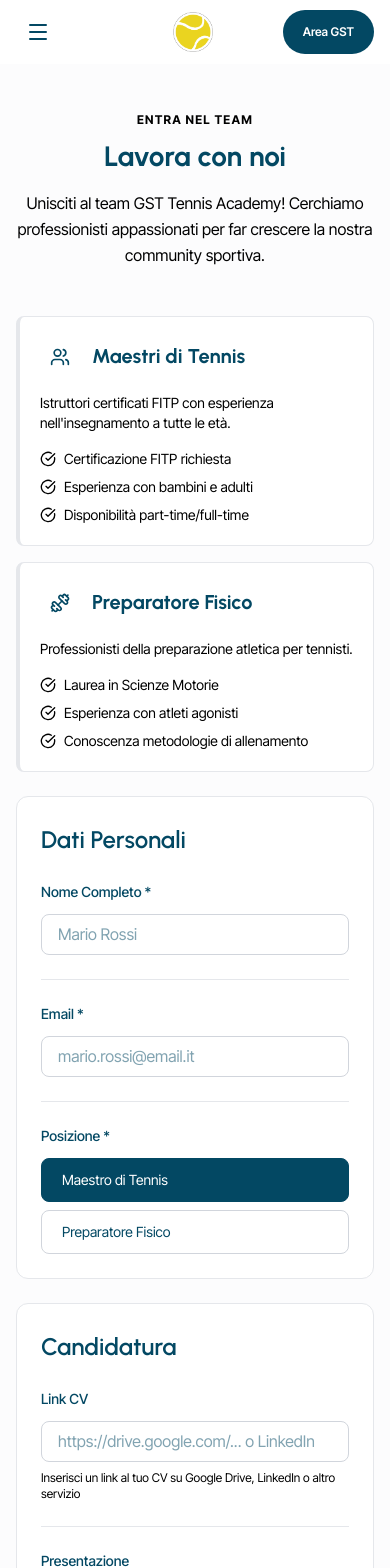
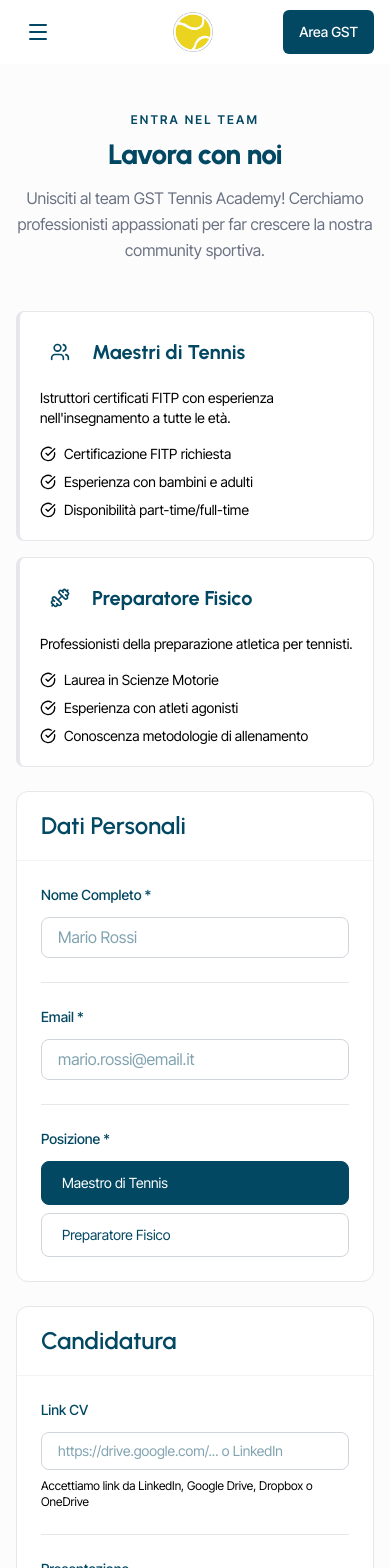
Before and after one commit to Giovo8/gst-tennis-academy, a Next.js app: page /lavora-con-noi in a window 390 px wide. Shown: the top 1568 px of the page. Built offline with nearby package versions, Linux system fonts and the light colour scheme; no server answers.

Commit message:
UI: stile titoli pubblici, bottoni, validazione CV lavora-con-noi

```diff
--- a/src/app/lavora-con-noi/page.tsx
+++ b/src/app/lavora-con-noi/page.tsx
@@ -6,6 +6,30 @@ import { Loader2, Send, Dumbbell, Users, CheckCircle, AlertCircle } from "lucide
 import PublicNavbar from "@/components/layout/PublicNavbar";
 
 type RoleOption = "maestro" | "preparatore";
+
+const ALLOWED_CV_DOMAINS = [
+  "linkedin.com",
+  "drive.google.com",
+  "docs.google.com",
+  "dropbox.com",
+  "onedrive.live.com",
+  "1drv.ms",
+  "github.com",
+];
+
+function validateCvUrl(url: string): string | null {
+  if (!url) return null;
+  try {
+    const parsed = new URL(url);
+    if (parsed.protocol !== "https:") return "Il link deve usare HTTPS.";
+    const hostname = parsed.hostname.replace(/^www\./, "");
+    const allowed = ALLOWED_CV_DOMAINS.some((d) => hostname === d || hostname.endsWith("." + d));
+    if (!allowed) return "Dominio non consentito. Usa LinkedIn, Google Drive, Dropbox o OneDrive.";
+    return null;
+  } catch {
+    return "Inserisci un URL valido (es. https://...)";
+  }
+}
 
 export default function WorkWithUsPage() {
   const [fullName, setFullName] = useState("");
@@ -16,11 +40,21 @@ export default function WorkWithUsPage() {
   const [loading, setLoading] = useState(false);
   const [success, setSuccess] = useState<string | null>(null);
   const [error, setError] = useState<string | null>(null);
+  const [cvUrlError, setCvUrlError] = useState<string | null>(null);
 
   const handleSubmit = async (e: FormEvent<HTMLFormElement>) => {
     e.preventDefault();
     setError(null);
     setSuccess(null);
+    setCvUrlError(null);
+
+    const cvErr = validateCvUrl(cvUrl);
+    if (cvErr) {
+      setCvUrlError(cvErr);
+      setLoading(false);
+      return;
+    }
+
     setLoading(true);
 
     const { error: insertError } = await supabase.from("recruitment_applications").insert({
@@ -53,14 +87,14 @@ export default function WorkWithUsPage() {
 
       <main className="max-w-5xl mx-auto px-4 sm:px-6 lg:px-8 py-12 sm:py-16">
         {/* Header */}
-        <div className="text-center mb-12 sm:mb-16">
-          <p className="text-xs sm:text-sm font-bold uppercase tracking-widest text-secondary/60 mb-3">
+        <div className="text-center mb-12 sm:mb-16 flex flex-col items-center">
+          <p className="text-xs font-semibold uppercase tracking-[0.18em] mb-3 text-secondary">
             Entra nel Team
           </p>
-          <h1 className="text-3xl sm:text-4xl md:text-5xl font-bold text-secondary mb-4">
+          <h1 className="text-4xl sm:text-5xl md:text-6xl font-extrabold mb-4 text-secondary leading-[1.05] tracking-tight">
             Lavora con noi
           </h1>
-          <p className="text-base sm:text-lg text-secondary/80 max-w-3xl mx-auto leading-relaxed">
+          <p className="text-base sm:text-lg text-gray-500 max-w-2xl leading-relaxed">
             Unisciti al team GST Tennis Academy! Cerchiamo professionisti appassionati
             per far crescere la nostra community sportiva.
           </p>
@@ -145,11 +179,11 @@ export default function WorkWithUsPage() {
         {/* Form Candidatura - stile admin users/new */}
         <form onSubmit={handleSubmit} className="space-y-6">
           {/* Dati Personali */}
-          <div className="bg-white border border-gray-200 rounded-xl p-6">
-            <div className="mb-6">
-              <h2 className="text-lg font-semibold text-secondary">Dati Personali</h2>
+          <div className="bg-white border border-gray-200 rounded-xl overflow-hidden">
+            <div className="px-6 py-4 border-b border-gray-100 bg-gradient-to-r from-secondary/5 to-transparent">
+              <h2 className="text-base sm:text-lg font-semibold text-secondary">Dati Personali</h2>
             </div>
-
+            <div className="p-6">
             <div className="space-y-0">
               {/* Nome Completo */}
               <div className="flex flex-col sm:flex-row sm:items-start gap-3 sm:gap-8 pb-6 border-b border-gray-200">
@@ -218,14 +252,15 @@ export default function WorkWithUsPage() {
                 </div>
               </div>
             </div>
+            </div>
           </div>
 
           {/* Candidatura */}
-          <div className="bg-white border border-gray-200 rounded-xl p-6">
-            <div className="mb-6">
-              <h2 className="text-lg font-semibold text-secondary">Candidatura</h2>
+          <div className="bg-white border border-gray-200 rounded-xl overflow-hidden">
+            <div className="px-6 py-4 border-b border-gray-100 bg-gradient-to-r from-secondary/5 to-transparent">
+              <h2 className="text-base sm:text-lg font-semibold text-secondary">Candidatura</h2>
             </div>
-
+            <div className="p-6">
             <div className="space-y-0">
               {/* Link CV */}
               <div className="flex flex-col sm:flex-row sm:items-start gap-3 sm:gap-8 pb-6 border-b border-gray-200">
@@ -234,15 +269,21 @@ export default function WorkWithUsPage() {
                 </label>
                 <div className="flex-1">
                   <input
-                    type="text"
+                    type="url"
                     value={cvUrl}
-                    onChange={(e) => setCvUrl(e.target.value)}
-                    className="w-full px-4 py-2 text-sm rounded-lg border border-gray-300 bg-white text-secondary placeholder:text-secondary/40 focus:outline-none focus:ring-2 focus:ring-secondary/30 focus:border-secondary/50"
+                    onChange={(e) => { setCvUrl(e.target.value); setCvUrlError(null); }}
+                    className={`w-full px-4 py-2 text-sm rounded-lg border bg-white text-secondary placeholder:text-secondary/40 focus:outline-none focus:ring-2 focus:ring-secondary/30 focus:border-secondary/50 ${
+                      cvUrlError ? "border-red-400" : "border-gray-300"
+                    }`}
                     placeholder="https://drive.google.com/... o LinkedIn"
                   />
-                  <p className="text-xs text-secondary/50 mt-2">
-                    Inserisci un link al tuo CV su Google Drive, LinkedIn o altro servizio
-                  </p>
+                  {cvUrlError ? (
+                    <p className="text-xs text-red-500 mt-2">{cvUrlError}</p>
+                  ) : (
+                    <p className="text-xs text-secondary/50 mt-2">
+                      Accettiamo link da LinkedIn, Google Drive, Dropbox o OneDrive
+                    </p>
+                  )}
                 </div>
               </div>
 
@@ -261,6 +302,7 @@ export default function WorkWithUsPage() {
                   />
                 </div>
               </div>
+            </div>
             </div>
           </div>
 
--- a/src/components/landing/ImageWithTextSection.tsx
+++ b/src/components/landing/ImageWithTextSection.tsx
@@ -16,9 +16,9 @@ export default function ImageWithTextSection() {
         style={{ background: "linear-gradient(90deg, rgba(0,0,0,.75) 0%, rgba(0,0,0,.45) 60%, rgba(0,0,0,.15) 100%)" }}
       />
 
-      {/* Content — left aligned */}
+      {/* Content — centered */}
       <div className="relative z-10 h-full flex items-center">
-        <div className="max-w-7xl mx-auto w-full px-6 sm:px-8 lg:px-12" style={{ textShadow: '0 2px 12px rgba(0,0,0,0.6)' }}>
+        <div className="max-w-7xl mx-auto w-full px-6 sm:px-8 lg:px-12 text-center flex flex-col items-center" style={{ textShadow: '0 2px 12px rgba(0,0,0,0.6)' }}>
           <p className="text-xs font-semibold uppercase tracking-[0.18em] mb-3 text-white">
             Benvenuto
           </p>
--- a/src/components/landing/NewsSection.tsx
+++ b/src/components/landing/NewsSection.tsx
@@ -111,7 +111,7 @@ export default function NewsSection() {
     <section id="news" className="py-20 sm:py-24 md:py-28 bg-gray-50">
       <div className="max-w-7xl mx-auto px-4 sm:px-6 lg:px-8">
         {/* Header */}
-        <div className="mb-14 sm:mb-16">
+        <div className="mb-14 sm:mb-16 text-center flex flex-col items-center">
           <p className="text-xs font-semibold uppercase tracking-[0.18em] mb-3 text-secondary">
             Aggiornamenti
           </p>
--- a/src/components/landing/ServicesSection.tsx
+++ b/src/components/landing/ServicesSection.tsx
@@ -4,12 +4,12 @@ export default function ServicesSection() {
   return (
     <section className="bg-white py-20 sm:py-24 md:py-28">
       <div className="max-w-7xl mx-auto px-4 sm:px-6 lg:px-8">
-        <div className="mb-14 sm:mb-16">
+        <div className="mb-14 sm:mb-16 text-center flex flex-col items-center">
           <p className="text-xs font-semibold uppercase tracking-[0.18em] mb-3 text-secondary">
             Cosa offriamo
           </p>
           <h2 className="text-4xl sm:text-5xl md:text-6xl font-extrabold mb-4 text-secondary leading-[1.05] tracking-tight">
-            Tre modi per vivere il tennis
+            Diversi modi per vivere il tennis
           </h2>
           <p className="text-base sm:text-lg max-w-2xl text-gray-500">
             Dalla prenotazione di un campo per una partita tra amici, fino al percorso completo di scuola tennis.
--- a/src/components/landing/StaffSection.tsx
+++ b/src/components/landing/StaffSection.tsx
@@ -125,7 +125,7 @@ export default function StaffSection() {
     <section id="staff" className="py-20 sm:py-24 md:py-28 bg-white">
       <div className="max-w-7xl mx-auto px-4 sm:px-6 lg:px-8">
         {/* Header */}
-        <div className="mb-14 sm:mb-16">
+        <div className="mb-14 sm:mb-16 text-center flex flex-col items-center">
           <p className="text-xs font-semibold uppercase tracking-[0.18em] mb-3 text-secondary">
             Il team
           </p>
@@ -241,7 +241,7 @@ export default function StaffSection() {
           </p>
           <Link
             href="/lavora-con-noi"
-            className="inline-flex items-center justify-center px-8 py-3 text-sm font-semibold rounded-full border border-secondary text-secondary hover:bg-secondary hover:text-white transition-all"
+            className="inline-flex items-center justify-center px-8 py-3 text-sm font-semibold rounded-md border border-secondary text-secondary hover:bg-secondary hover:text-white transition-all"
           >
             Candidati
           </Link>
--- a/src/components/landing/TextHeroSection.tsx
+++ b/src/components/landing/TextHeroSection.tsx
@@ -69,13 +69,13 @@ export default function TextHeroSection() {
           <div className="flex flex-row flex-wrap justify-center gap-3 sm:gap-4">
             <button
               onClick={handleBookingClick}
-              className="inline-flex items-center justify-center px-6 py-3 sm:px-8 sm:py-4 text-sm sm:text-base font-semibold text-white bg-secondary hover:bg-secondary/90 transition-all rounded-full whitespace-nowrap hover:-translate-y-0.5"
+              className="inline-flex items-center justify-center px-6 py-3 sm:px-8 sm:py-4 text-sm sm:text-base font-semibold text-white bg-secondary hover:bg-secondary/90 transition-all rounded-md whitespace-nowrap hover:-translate-y-0.5"
             >
               Prenota un campo
             </button>
             <button
               onClick={handleTournamentClick}
-              className="inline-flex items-center justify-center px-6 py-3 sm:px-8 sm:py-4 text-sm sm:text-base font-semibold text-secondary bg-white hover:bg-gray-50 transition-all rounded-full border border-secondary whitespace-nowrap hover:-translate-y-0.5"
+              className="inline-flex items-center justify-center px-6 py-3 sm:px-8 sm:py-4 text-sm sm:text-base font-semibold text-secondary bg-white hover:bg-gray-50 transition-all rounded-md border border-secondary whitespace-nowrap hover:-translate-y-0.5"
             >
               Iscriviti ad un torneo
             </button>
--- a/src/components/landing/TournamentsSection.tsx
+++ b/src/components/landing/TournamentsSection.tsx
@@ -153,7 +153,7 @@ export default function TournamentsSection() {
     <section id="tornei" className="py-20 sm:py-24 md:py-28 bg-white">
       <div className="max-w-7xl mx-auto px-4 sm:px-6 lg:px-8">
         {/* Header */}
-        <div className="mb-14 sm:mb-16">
+        <div className="mb-14 sm:mb-16 text-center flex flex-col items-center">
           <p className="text-xs font-semibold uppercase tracking-[0.18em] mb-3 text-secondary">
             Competizioni
           </p>
@@ -250,7 +250,7 @@ export default function TournamentsSection() {
         <div className="text-center mt-8 sm:mt-10">
           <Link
             href="/tornei"
-            className="inline-flex items-center justify-center px-8 py-3 text-sm font-semibold rounded-full border border-secondary text-secondary hover:bg-secondary hover:text-white transition-all"
+            className="inline-flex items-center justify-center px-8 py-3 text-sm font-semibold rounded-md border border-secondary text-secondary hover:bg-secondary hover:text-white transition-all"
           >
             Vedi tutti i tornei
           </Link>
--- a/src/components/layout/PublicNavbar.tsx
+++ b/src/components/layout/PublicNavbar.tsx
@@ -101,7 +101,7 @@ export default function PublicNavbar() {
                 href="/tornei"
                 className="font-semibold transition-colors"
                 style={{ color: 'var(--secondary)' }}
-                onMouseEnter={(e) => e.currentTarget.style.color = 'var(--primary)'}
+                onMouseEnter={(e) => e.currentTarget.style.color = 'var(--color-frozen-lake-900)'}
                 onMouseLeave={(e) => e.currentTarget.style.color = 'var(--secondary)'}
               >
                 Tornei
@@ -110,7 +110,7 @@ export default function PublicNavbar() {
                 href="/news"
                 className="font-semibold transition-colors"
                 style={{ color: 'var(--secondary)' }}
-                onMouseEnter={(e) => e.currentTarget.style.color = 'var(--primary)'}
+                onMouseEnter={(e) => e.currentTarget.style.color = 'var(--color-frozen-lake-900)'}
                 onMouseLeave={(e) => e.currentTarget.style.color = 'var(--secondary)'}
               >
                 News
@@ -119,7 +119,7 @@ export default function PublicNavbar() {
                 href="/lavora-con-noi"
                 className="font-semibold transition-colors"
                 style={{ color: 'var(--secondary)' }}
-                onMouseEnter={(e) => e.currentTarget.style.color = 'var(--primary)'}
+                onMouseEnter={(e) => e.currentTarget.style.color = 'var(--color-frozen-lake-900)'}
                 onMouseLeave={(e) => e.currentTarget.style.color = 'var(--secondary)'}
               >
                 Lavora con Noi
@@ -143,10 +143,7 @@ export default function PublicNavbar() {
           <div className="flex items-center">
             <Link
               href={getDashboardLink()}
-              className="px-5 py-2.5 rounded-full text-white font-semibold text-xs sm:text-sm transition-all whitespace-nowrap flex items-center justify-center hover:-translate-y-0.5"
-              style={{ backgroundColor: 'var(--secondary)' }}
-              onMouseEnter={(e) => e.currentTarget.style.backgroundColor = 'var(--secondary-hover)'}
-              onMouseLeave={(e) => e.currentTarget.style.backgroundColor = 'var(--secondary)'}
+              className="px-4 py-2.5 rounded-md text-white font-medium text-sm transition-all whitespace-nowrap flex items-center justify-center bg-secondary hover:opacity-90"
             >
               Area GST
             </Link>
```
Also changed, not shown: src/app/news/page.tsx (+4 -4 lines), src/app/tornei/page.tsx (+4 -4 lines), src/components/news/AdminNewsBoard.tsx (+6 -6 lines).
